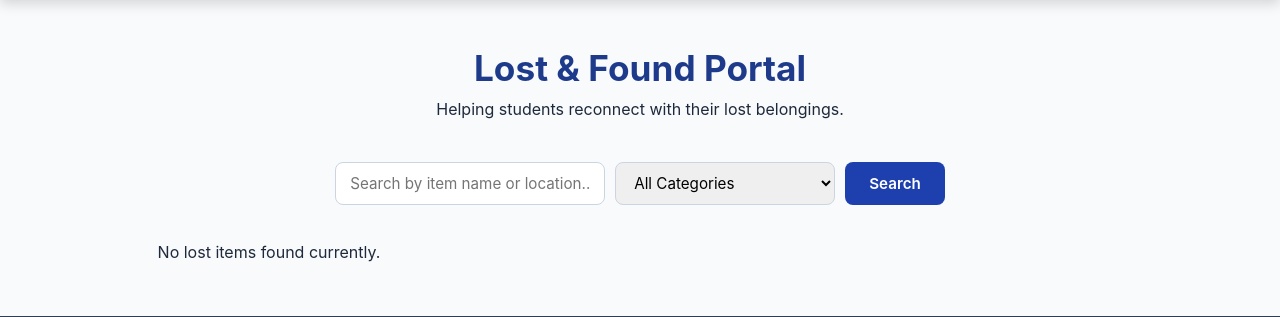
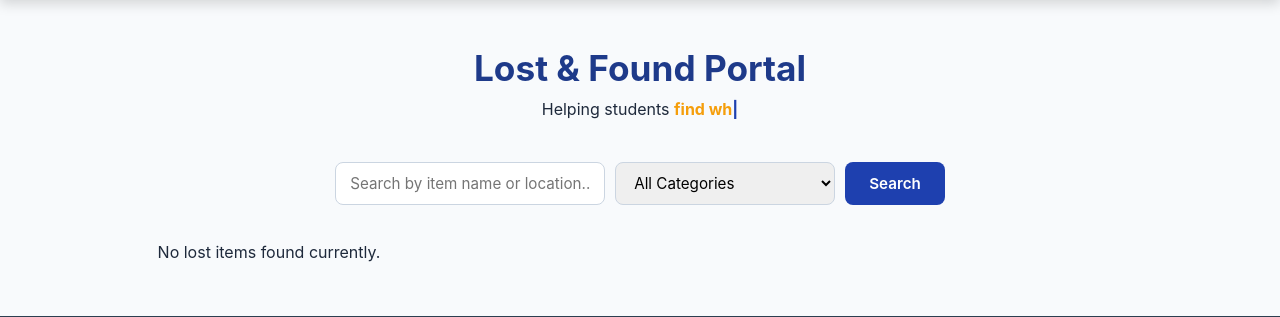
Before and after one commit to karandhaodiyal28-hash/CampusConnect, a PHP site: page / in a window 1280 px wide. Shown: the part 79-396 px from the top of the page. Run offline with PHP 8.4, Linux system fonts and the light colour scheme; data that the repository does not hold is empty.

Commit message:
Add typewriter/backspace typing effect to home tagline

```diff
--- a/assets/style.css
+++ b/assets/style.css
@@ -42,6 +42,15 @@ main { width: 85%; max-width: 1100px; margin: 40px auto; }
 
 main h1 { color: #1e3a8a; font-size: 2.2rem; }
 main h2 { color: #1e3a8a; margin-bottom: 20px; }
+
+/* Typewriter effect */
+.typed-text { color: #f59e0b; font-weight: 700; }
+.typed-cursor {
+    color: #1e40af;
+    font-weight: 700;
+    animation: blink 0.8s step-end infinite;
+}
+@keyframes blink { 50% { opacity: 0; } }
 
 /* Search & Filter Bar */
 .search-bar {
--- a/index.php
+++ b/index.php
@@ -13,7 +13,7 @@
     <main>
         <div style="text-align:center; margin-bottom:40px;">
             <h1>Lost &amp; Found Portal</h1>
-            <p>Helping students reconnect with their lost belongings.</p>
+            <p>Helping students <span id="typed-text" class="typed-text"></span><span class="typed-cursor">|</span></p>
         </div>
 
         <?php
@@ -82,5 +82,35 @@
     </main>
 
     <?php include 'includes/footer.php'; ?>
+
+    <script>
+    // Typewriter effect: types a phrase, backspaces it, then types the next one
+    (function () {
+        const phrases = [
+            "reconnect with lost belongings.",
+            "find what they lost.",
+            "recover items quickly & safely."
+        ];
+        const el = document.getElementById('typed-text');
+        if (!el) return;
+        let phraseIndex = 0, charIndex = 0, deleting = false;
+        function tick() {
+            const current = phrases[phraseIndex];
+            charIndex += deleting ? -1 : 1;
+            el.textContent = current.substring(0, charIndex);
+            let delay = deleting ? 45 : 90;
+            if (!deleting && charIndex === current.length) {
+                delay = 1600;          // pause on the full phrase
+                deleting = true;
+            } else if (deleting && charIndex === 0) {
+                deleting = false;
+                phraseIndex = (phraseIndex + 1) % phrases.length;
+                delay = 400;
+            }
+            setTimeout(tick, delay);
+        }
+        tick();
+    })();
+    </script>
 </body>
 </html>
```
